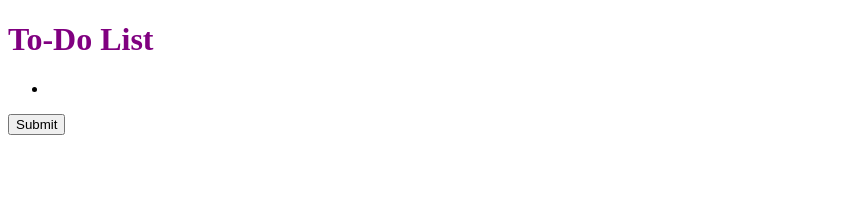
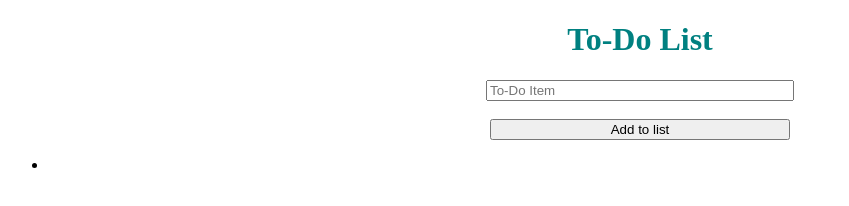
Before and after one commit to mynameist04st3r/fundamentals-ToDoList, a website: page index.html in a window 1280 px wide. Shown: the whole page, without its empty margins (0-849 px from the left). Drawn offline with Linux system fonts and the light colour scheme.

Commit message:
css: styled all content to be centered on the page individually, html: added -IDs- to each part to be access by css.

```diff
--- a/index.html
+++ b/index.html
@@ -9,13 +9,16 @@
 <body>
   <h1>To-Do List</h1>
   <div>
+    <form>
+      <input type="text" id="input" placeholder="To-Do Item" /><br>
+      <input type="submit" id="button" value="Add to list" />
+    </form>
+  </div>
+  <div id="printedList">
     <ul>
       <li></li>
     </ul>
   </div>
-  <div>
-    <button id="button1">Submit</button>
-  </div>
   <script src="./index.js"></script>
 </body>
 </html>
--- a/index.js
+++ b/index.js
@@ -1,4 +1,4 @@
 console.log('My code is running');
 
-let btn = document.querySelector('#button1');
+let btn = document.querySelector('#button');
 btn.addEventListener("click", () => alert('Button was clicked'));
--- a/style.css
+++ b/style.css
@@ -1,3 +1,14 @@
 h1 {
-  color: purple;
+  color: teal;
+  text-align: center;
 }
+
+input {
+  width: 300px;
+  display: block;
+  margin: auto;
+}
+
+#printedList {
+  text-align: center;
+}
```
